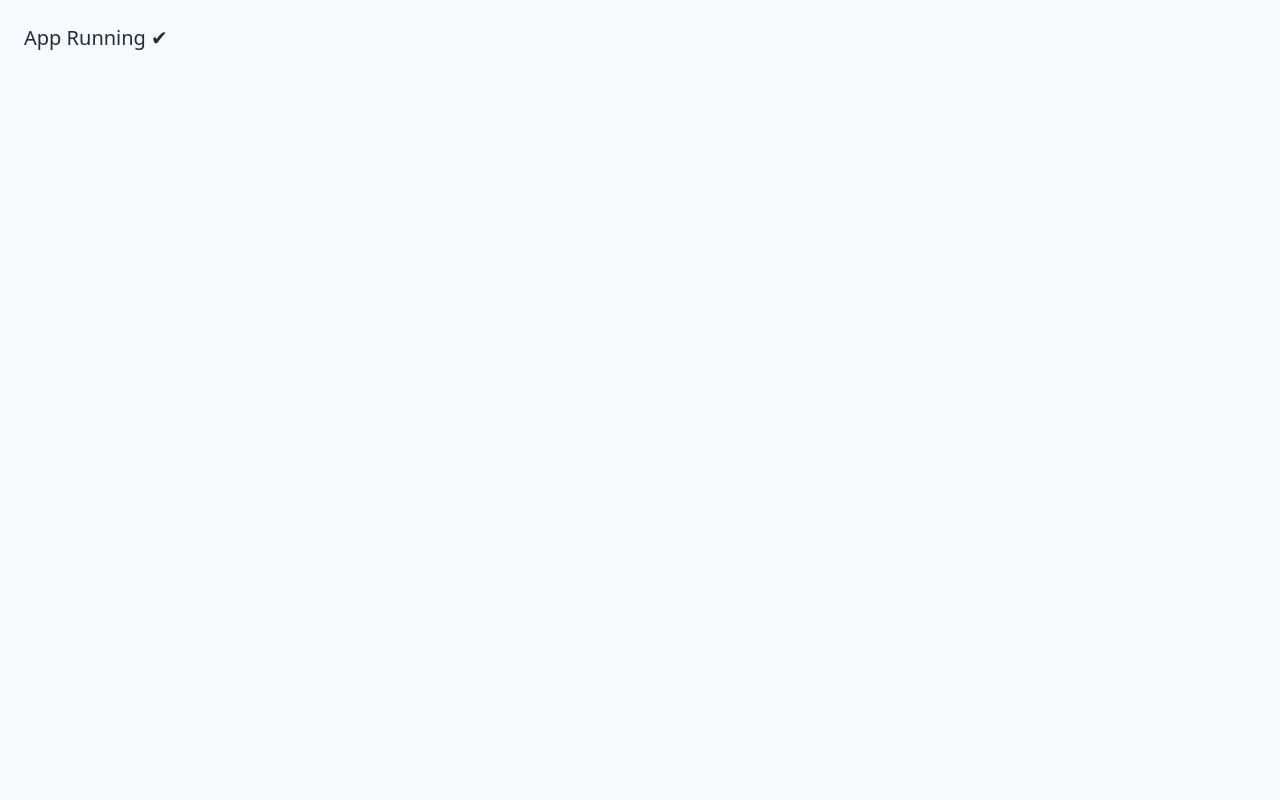
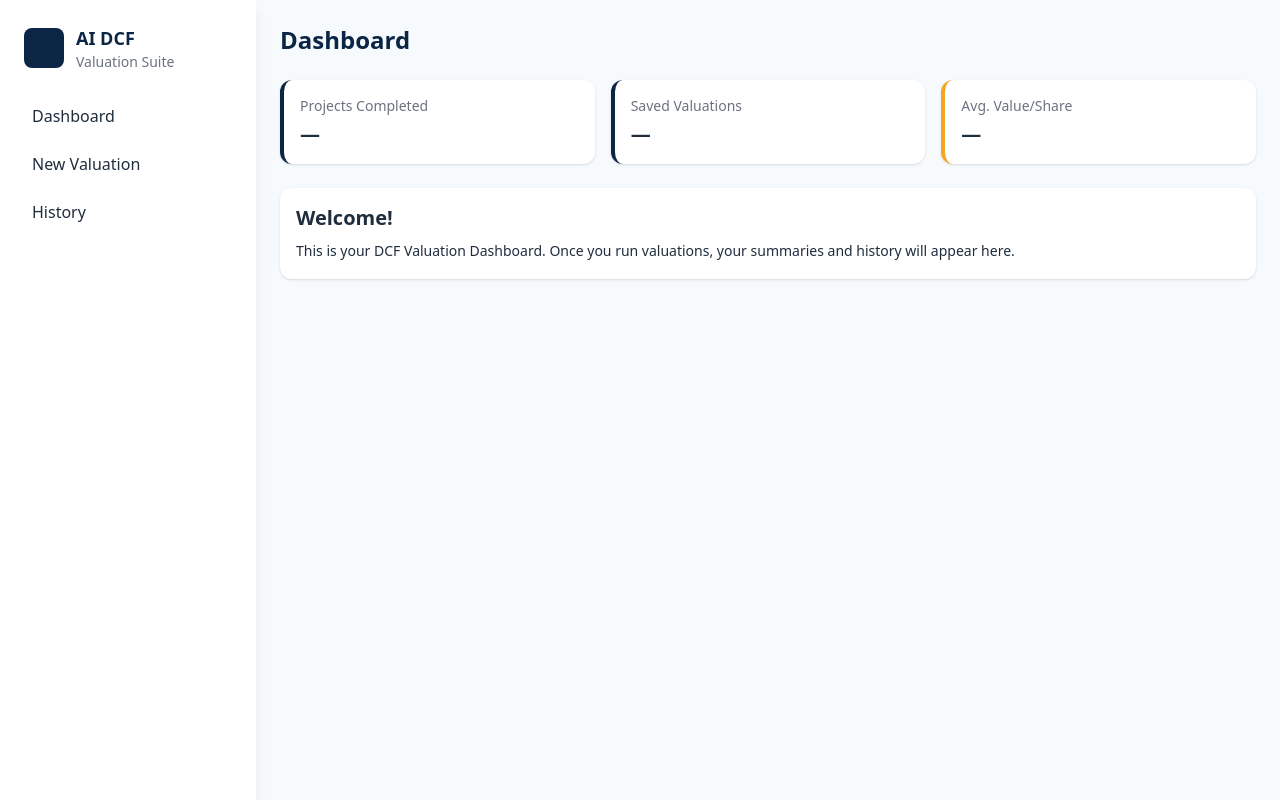
Before and after one commit to RagulRenganath/ai-dcf-valuation, a React (Vite) app: page / in a window 1280 px wide. Built offline with nearby package versions, Linux system fonts and the light colour scheme; no server answers; the HTML template or start-up script is replaced by a standard one.

Commit message:
Update App.tsx

```diff
--- a/src/App.tsx
+++ b/src/App.tsx
@@ -1,12 +1,49 @@
 import { BrowserRouter, Routes, Route } from "react-router-dom";
-import React from "react";
+import Sidebar from "./components/layout/Sidebar";
+import Header from "./components/layout/Header";
+import Dashboard from "./pages/Dashboard";
+import NewValuation from "./pages/NewValuation";
+import History from "./pages/History";
+import Login from "./components/auth/Login";
+import Register from "./components/auth/Register";
+import ResetPassword from "./components/auth/ResetPassword";
+import { useState } from "react";
 
 export default function App() {
+  const [menuOpen, setMenuOpen] = useState(false);
+
   return (
     <BrowserRouter>
-      <Routes>
-        <Route path="/" element={<div className="p-6 text-xl">App Running ✔</div>} />
-      </Routes>
+      <div className="flex">
+        <Sidebar />
+
+        {/* Mobile header */}
+        <div className="md:hidden w-full">
+          <Header onMenu={() => setMenuOpen(!menuOpen)} />
+        </div>
+
+        {/* Mobile slide-in menu */}
+        {menuOpen && (
+          <div className="absolute bg-white shadow p-4 w-56 top-16 left-0 md:hidden rounded">
+            <a className="block p-2" href="/">Dashboard</a>
+            <a className="block p-2" href="/new">New Valuation</a>
+            <a className="block p-2" href="/history">History</a>
+          </div>
+        )}
+
+        <main className="flex-1 md:ml-64 min-h-screen bg-background">
+          <Routes>
+            <Route path="/" element={<Dashboard />} />
+            <Route path="/new" element={<NewValuation />} />
+            <Route path="/history" element={<History />} />
+
+            {/* Auth routes */}
+            <Route path="/login" element={<Login />} />
+            <Route path="/register" element={<Register />} />
+            <Route path="/reset" element={<ResetPassword />} />
+          </Routes>
+        </main>
+      </div>
     </BrowserRouter>
   );
 }
```
